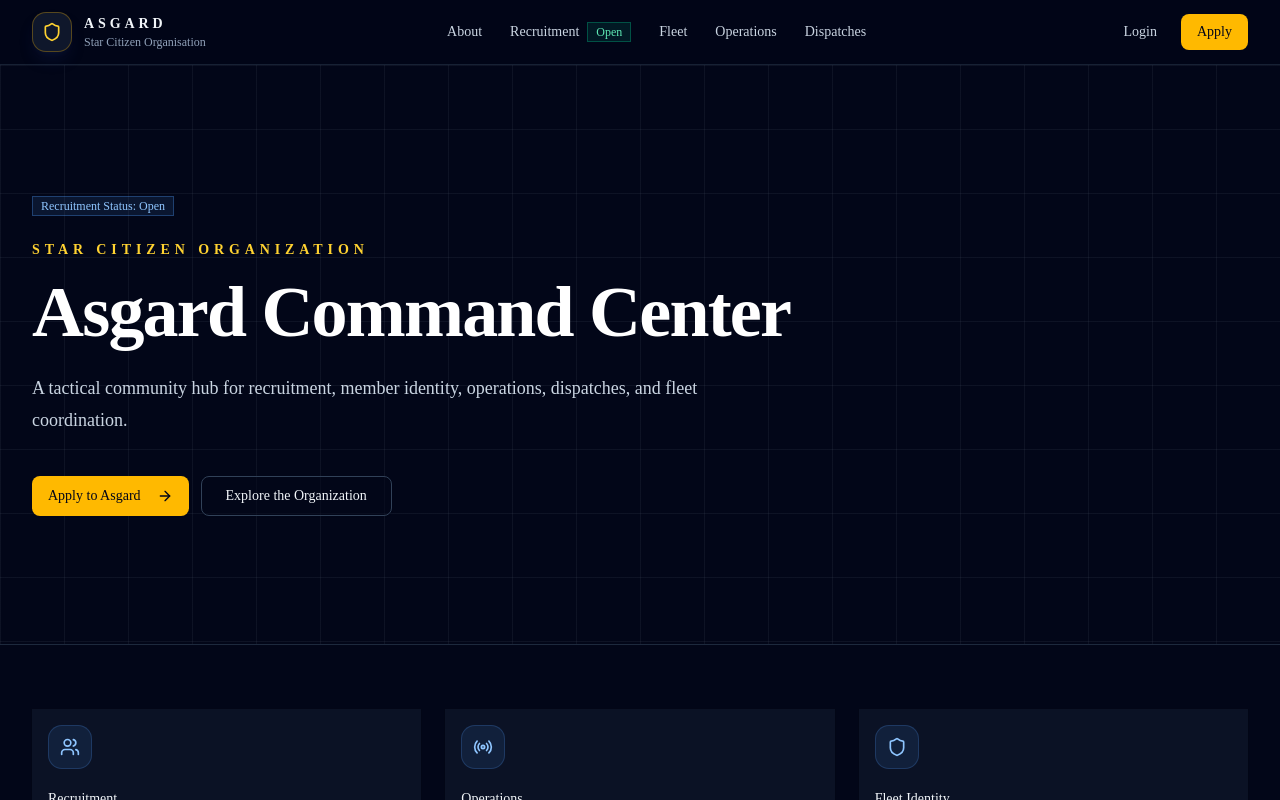
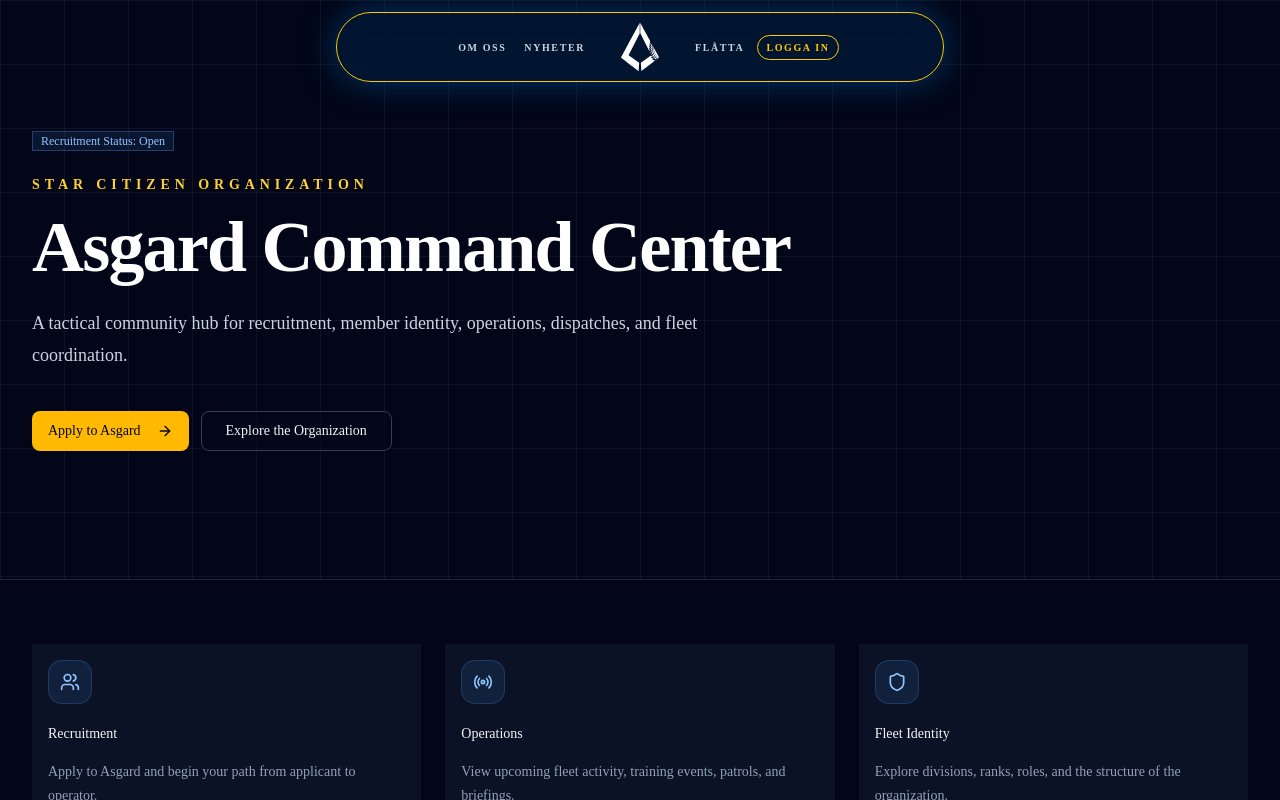
Before and after one commit to kprieditis/AsgardSite, a Next.js app in the folder guildmanager/: page / in a window 1280 px wide. Shown: the top 800 px of the page. Built offline with nearby package versions, Linux system fonts and the light colour scheme.

Commit message:
played with the header

```diff
--- a/guildmanager/src/app/globals.css
+++ b/guildmanager/src/app/globals.css
@@ -5,6 +5,8 @@
 @custom-variant dark (&:is(.dark *));
 
 @theme inline {
+  --color-sweyellow: #fecb00;
+  --color-sweblue: #005293;
   --color-background: var(--background);
   --color-foreground: var(--foreground);
   --font-sans: var(--font-geist-sans);
--- a/guildmanager/src/components/layout/site-header.tsx
+++ b/guildmanager/src/components/layout/site-header.tsx
@@ -1,124 +1,252 @@
-"use client"
+"use client";
 
-import Link from "next/link"
-import { Menu, Shield } from "lucide-react"
+import Image from "next/image";
+import Link from "next/link";
+import { usePathname } from "next/navigation";
+import { MouseEvent, useEffect, useState } from "react";
 
-import { siteConfig } from "@/config/site"
-import { Badge } from "@/components/ui/badge"
-import {
-  Sheet,
-  SheetContent,
-  SheetHeader,
-  SheetTitle,
-  SheetTrigger,
-} from "@/components/ui/sheet"
+const leftNav = [
+  { label: "Om oss", href: "/about" },
+  { label: "Nyheter", href: "/dispatches" },
+];
 
-const linkButtonBase =
-  "inline-flex h-9 items-center justify-center whitespace-nowrap rounded-md px-4 py-2 text-sm font-medium transition-colors focus-visible:outline-none focus-visible:ring-1 focus-visible:ring-slate-300 disabled:pointer-events-none disabled:opacity-50"
+const rightNav = [{ label: "Flåtta", href: "/fleet" }];
 
-const ghostButton = "text-slate-300 hover:bg-slate-900 hover:text-white"
+const mobileNav = [
+  ...leftNav,
+  ...rightNav,
+  { label: "Logga in", href: "/login" },
+];
 
-const primaryButton = "bg-amber-400 text-slate-950 hover:bg-amber-300"
+function cn(...classes: Array<string | false | null | undefined>) {
+  return classes.filter(Boolean).join(" ");
+}
 
-const iconButton =
-  "inline-flex h-9 w-9 items-center justify-center rounded-md text-slate-300 transition-colors hover:bg-slate-900 hover:text-white focus-visible:outline-none focus-visible:ring-1 focus-visible:ring-slate-300"
+function DesktopNavLink({
+  href,
+  label,
+}: {
+  href: string;
+  label: string;
+}) {
+  const pathname = usePathname();
+  const isActive = pathname === href;
+
+  return (
+    <Link
+      href={href}
+      aria-current={isActive ? "page" : undefined}
+      className={cn(
+        "relative rounded-full border px-1 py-1 text-[10px] font-semibold uppercase tracking-[0.16em] transition",
+        "active:border-sweyellow focus-visible:border-sweyellow focus-visible:outline-none",
+        isActive
+          ? "border-sweyellow bg-sweblue/50 text-sweyellow"
+          : "border-transparent text-slate-300 hover:bg-sweblue/35 hover:text-sweyellow"
+      )}
+    >
+      {label}
+    </Link>
+  );
+}
+
+function SiteLogo() {
+  const pathname = usePathname();
+
+  function handleLogoClick(event: MouseEvent<HTMLAnchorElement>) {
+    const isAtTop = window.scrollY <= 32;
+
+    if (!isAtTop) {
+      event.preventDefault();
+
+      window.scrollTo({
+        top: 0,
+        behavior: "smooth",
+      });
+
+      return;
+    }
+
+    if (pathname === "/") {
+      event.preventDefault();
+    }
+  }
+
+  return (
+    <Link
+      href="/"
+      onClick={handleLogoClick}
+      aria-label="Asgard home"
+      className="flex h-14 w-14 items-center justify-center rounded-full"
+    >
+      <Image
+        src="/brand/asglogowhite.svg"
+        alt="Asgard logo"
+        width={56}
+        height={56}
+        priority
+        className="h-12 w-12 object-contain transition duration-300 hover:scale-105"
+      />
+    </Link>
+  );
+}
 
 export function SiteHeader() {
+  const pathname = usePathname();
+  const [mobileOpen, setMobileOpen] = useState(false);
+  const [scrolled, setScrolled] = useState(false);
+
+  useEffect(() => {
+    function handleScroll() {
+      const isScrolled = window.scrollY > 32;
+
+      setScrolled(isScrolled);
+
+      if (isScrolled) {
+        setMobileOpen(false);
+      }
+    }
+
+    handleScroll();
+
+    window.addEventListener("scroll", handleScroll, { passive: true });
+
+    return () => {
+      window.removeEventListener("scroll", handleScroll);
+    };
+  }, []);
+
   return (
-    <header className="sticky top-0 z-50 border-b border-slate-800/80 bg-slate-950/85 backdrop-blur-xl">
-      <div className="mx-auto flex h-16 max-w-7xl items-center justify-between px-4 sm:px-6 lg:px-8">
-        <Link href="/" className="flex items-center gap-3">
-          <div className="flex h-10 w-10 items-center justify-center rounded-xl border border-amber-400/30 bg-slate-900 text-amber-300 shadow-lg shadow-blue-950/30">
-            <Shield className="h-5 w-5" />
-          </div>
-
-          <div className="leading-tight">
-            <p className="text-sm font-semibold uppercase tracking-[0.28em] text-slate-100">
-              Asgard
-            </p>
-            <p className="text-xs text-slate-400">Star Citizen Organisation</p>
-          </div>
-        </Link>
-
-        <nav className="hidden items-center gap-1 lg:flex">
-          {siteConfig.mainNav.map((item) => (
-            <Link
-              key={item.href}
-              href={item.href}
-              className="rounded-md px-3 py-2 text-sm font-medium text-slate-300 transition hover:bg-slate-900 hover:text-white"
-            >
-              <span className="inline-flex items-center gap-2">
-                {item.title}
-
-                {item.label ? (
-                  <Badge className="border-emerald-400/30 bg-emerald-400/10 text-emerald-300 hover:bg-emerald-400/10">
-                    {item.label}
-                  </Badge>
-                ) : null}
-              </span>
-            </Link>
-          ))}
-        </nav>
-
-        <div className="hidden items-center gap-2 lg:flex">
-          <Link href="/login" className={`${linkButtonBase} ${ghostButton}`}>
-            Login
-          </Link>
-
-          <Link
-            href="/recruitment"
-            className={`${linkButtonBase} ${primaryButton}`}
-          >
-            Apply
-          </Link>
+    <header className="pointer-events-none fixed left-0 right-0 top-3 z-50 flex justify-center px-3">
+      <div
+        className={cn(
+          "pointer-events-auto relative rounded-full border border-sweyellow bg-sweblue/20 shadow-[0_0_32px_rgba(0,82,147,0.65)] backdrop-blur-md transition-all duration-500 ease-out",
+          scrolled
+            ? "h-16 w-16 p-0"
+            : "w-32 px-2 py-1.5 lg:w-[min(92vw,38rem)] lg:px-3"
+        )}
+      >
+        {/* Logo always keeps the same rendered size */}
+        <div className="absolute left-1/2 top-1/2 z-10 h-14 w-14 -translate-x-1/2 -translate-y-1/2">
+          <SiteLogo />
         </div>
 
-        <div className="lg:hidden">
-          <Sheet>
-            <SheetTrigger asChild>
-              <button
-                type="button"
-                aria-label="Open navigation"
-                className={iconButton}
-              >
-                <Menu className="h-5 w-5" />
-              </button>
-            </SheetTrigger>
+        {/* Desktop nav */}
+        <div
+          className={cn(
+            "hidden min-h-14 grid-cols-[1fr_5.5rem_1fr] items-center transition-all duration-500 ease-out lg:grid",
+            scrolled && "pointer-events-none opacity-0"
+          )}
+        >
+          <nav
+            className={cn(
+              "flex justify-end gap-2 overflow-hidden whitespace-nowrap pr-1.5 transition-all duration-500 ease-out",
+              scrolled
+                ? "translate-x-8 scale-95 opacity-0"
+                : "translate-x-0 scale-100 opacity-100"
+            )}
+          >
+            {leftNav.map((item) => (
+              <DesktopNavLink key={item.href} {...item} />
+            ))}
+          </nav>
 
-            <SheetContent
-              side="right"
-              className="border-slate-800 bg-slate-950 text-slate-100"
+          <div aria-hidden="true" />
+
+          <div
+            className={cn(
+              "flex justify-start gap-2 overflow-hidden whitespace-nowrap pl-1.5 transition-all duration-500 ease-out",
+              scrolled
+                ? "-translate-x-8 scale-95 opacity-0"
+                : "translate-x-0 scale-100 opacity-100"
+            )}
+          >
+            <nav className="flex items-center gap-2">
+              {rightNav.map((item) => (
+                <DesktopNavLink key={item.href} {...item} />
+              ))}
+            </nav>
+
+            <Link
+              href="/login"
+              aria-current={pathname === "/login" ? "page" : undefined}
+              className={cn(
+                "rounded-full border border-sweyellow px-2 py-1 text-[10px] font-bold uppercase tracking-[0.16em] text-sweyellow transition",
+                "active:border-sweyellow focus-visible:border-sweyellow focus-visible:outline-none",
+                pathname === "/login"
+                  ? "bg-sweblue/50"
+                  : "hover:bg-sweblue/35"
+              )}
             >
-              <SheetHeader>
-                <SheetTitle className="text-left text-slate-100">
-                  Asgard Command
-                </SheetTitle>
-              </SheetHeader>
+              Logga in
+            </Link>
+          </div>
+        </div>
 
-              <div className="mt-8 grid gap-2">
-                {[...siteConfig.mainNav, ...siteConfig.utilityNav].map(
-                  (item) => (
-                    <Link
-                      key={item.href}
-                      href={item.href}
-                      className="rounded-md px-3 py-2 text-sm font-medium text-slate-300 hover:bg-slate-900 hover:text-white"
-                    >
-                      {item.title}
-                    </Link>
-                  )
-                )}
+        {/* Mobile header height spacer */}
+        <div className="min-h-14 lg:hidden" aria-hidden="true" />
 
+        {/* Mobile hamburger next to logo */}
+          <button
+            type="button"
+            onClick={() => setMobileOpen((value) => !value)}
+            aria-expanded={mobileOpen}
+            aria-label="Toggle navigation menu"
+            className={cn(
+              "absolute left-[calc(50%+1.45rem)] top-1/2 z-20 flex h-8 w-8 -translate-y-1/2 items-center justify-center rounded-full border border-sweyellow/70 text-sweyellow transition hover:bg-sweblue/35 focus-visible:outline-none focus-visible:ring-1 focus-visible:ring-sweyellow lg:hidden",
+              mobileOpen && "border-sweyellow bg-sweblue/35",
+              scrolled && "pointer-events-none opacity-0"
+            )}
+          >
+          <span
+            className={cn(
+              "absolute h-px w-4 bg-current transition duration-300",
+              mobileOpen ? "translate-y-0 rotate-45" : "-translate-y-1.5"
+            )}
+          />
+          <span
+            className={cn(
+              "absolute h-px w-4 bg-current transition duration-300",
+              mobileOpen ? "opacity-0" : "opacity-100"
+            )}
+          />
+          <span
+            className={cn(
+              "absolute h-px w-4 bg-current transition duration-300",
+              mobileOpen ? "translate-y-0 -rotate-45" : "translate-y-1.5"
+            )}
+          />
+        </button>
+
+        {/* Mobile dropdown */}
+        {mobileOpen && !scrolled && (
+          <nav className="absolute left-1/2 top-full mt-2 grid w-[min(18rem,calc(100vw-2rem))] -translate-x-1/2 gap-1.5 rounded-3xl border border-sweyellow bg-sweblue/20 p-3 shadow-[0_0_32px_rgba(0,82,147,0.65)] backdrop-blur-md lg:hidden">
+            {mobileNav.map((item) => {
+              const isActive = pathname === item.href;
+              const isLogin = item.href === "/login";
+
+              return (
                 <Link
-                  href="/recruitment"
-                  className={`${linkButtonBase} ${primaryButton} mt-4`}
+                  key={item.href}
+                  href={item.href}
+                  onClick={() => setMobileOpen(false)}
+                  aria-current={isActive ? "page" : undefined}
+                  className={cn(
+                    "rounded-2xl border px-3 py-2 text-xs font-medium uppercase tracking-[0.16em] transition",
+                    "active:border-sweyellow focus-visible:border-sweyellow focus-visible:outline-none",
+                    isActive
+                      ? "border-sweyellow bg-sweblue/60 text-sweyellow"
+                      : isLogin
+                        ? "border-sweyellow text-sweyellow hover:bg-sweblue/45"
+                        : "border-transparent text-slate-300 hover:bg-sweblue/45 hover:text-sweyellow"
+                  )}
                 >
-                  Apply to Asgard
+                  {item.label}
                 </Link>
-              </div>
-            </SheetContent>
-          </Sheet>
-        </div>
+              );
+            })}
+          </nav>
+        )}
       </div>
     </header>
-  )
+  );
 }
--- a/guildmanager/src/config/site.ts
+++ b/guildmanager/src/config/site.ts
@@ -10,24 +10,16 @@
       "A Star Citizen organization website for recruitment, operations, member identity, and command workflows.",
     mainNav: [
       {
-        title: "About",
+        title: "Om oss",
         href: "/about",
       },
       {
-        title: "Recruitment",
-        href: "/recruitment",
-        label: "Open",
-      },
-      {
-        title: "Fleet",
+        title: "Flåtta",
         href: "/fleet",
       },
+
       {
-        title: "Operations",
-        href: "/operations",
-      },
-      {
-        title: "Dispatches",
+        title: "Nyheter",
         href: "/dispatches",
       },
 
@@ -42,8 +34,17 @@
         href: "/admin",
       },
       {
-        title: "Rules",
+        title: "Regler",
         href: "/rules",
+      },
+            {
+        title: "Operationer",
+        href: "/operations",
+      },
+            {
+        title: "Rekrytering",
+        href: "/recruitment",
+        label: "Open",
       },
     ] satisfies NavItem[],
   }
```
Also changed, not shown: guildmanager/public/brand/asglogoblack.svg (added), guildmanager/public/brand/asglogowhite.svg (added).
